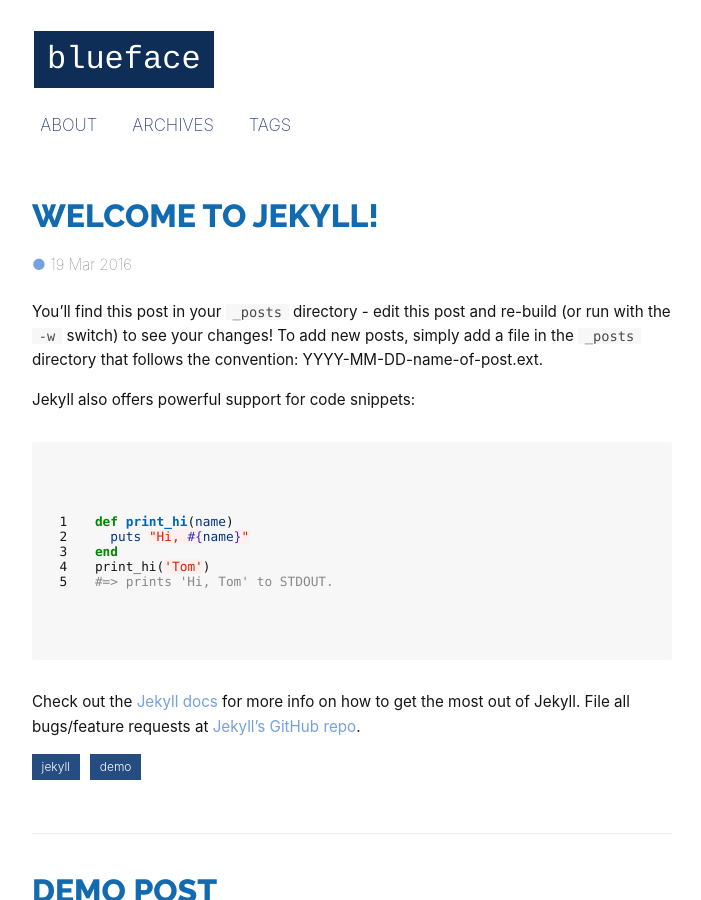
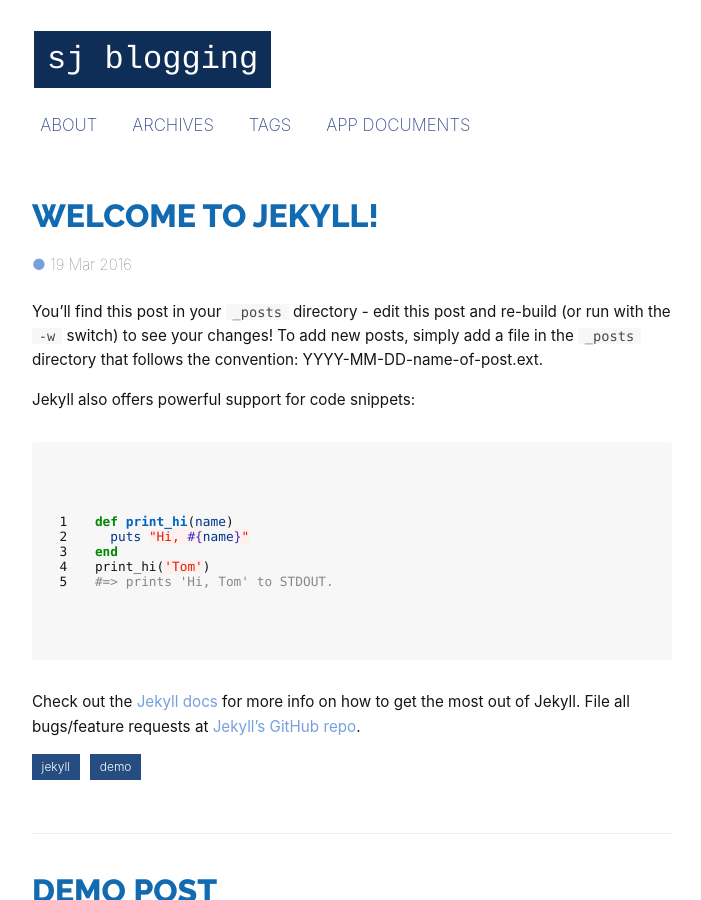
Before and after one commit to sunjungjung/sunjungjung.github.io, a Jekyll site: the page built from index.html, in a window 1280 px wide and 900 px high. Shown: the whole window, without its empty margins (288-989 px from the left). Built offline with Jekyll 4.4.1, drawn with Linux system fonts in a browser that asks for light colours; some web fonts are replaced; the list of posts is cut into pages by our own code.

Commit message:
config test001

```diff
--- a/_config.yml
+++ b/_config.yml
@@ -1,5 +1,5 @@
 # Jekyll Defaults
-title: blueface
+title: SJ Blogging
 description: A small and simple site I made to test out Jekyll.
 baseurl: "" # the subpath of your site, e.g. /blog
 
@@ -19,3 +19,5 @@ navigation:
   url: /archives/
 - text: Tags
   url: /tags/
+- text: App Documents
+  url: /appDevelopment/
```
